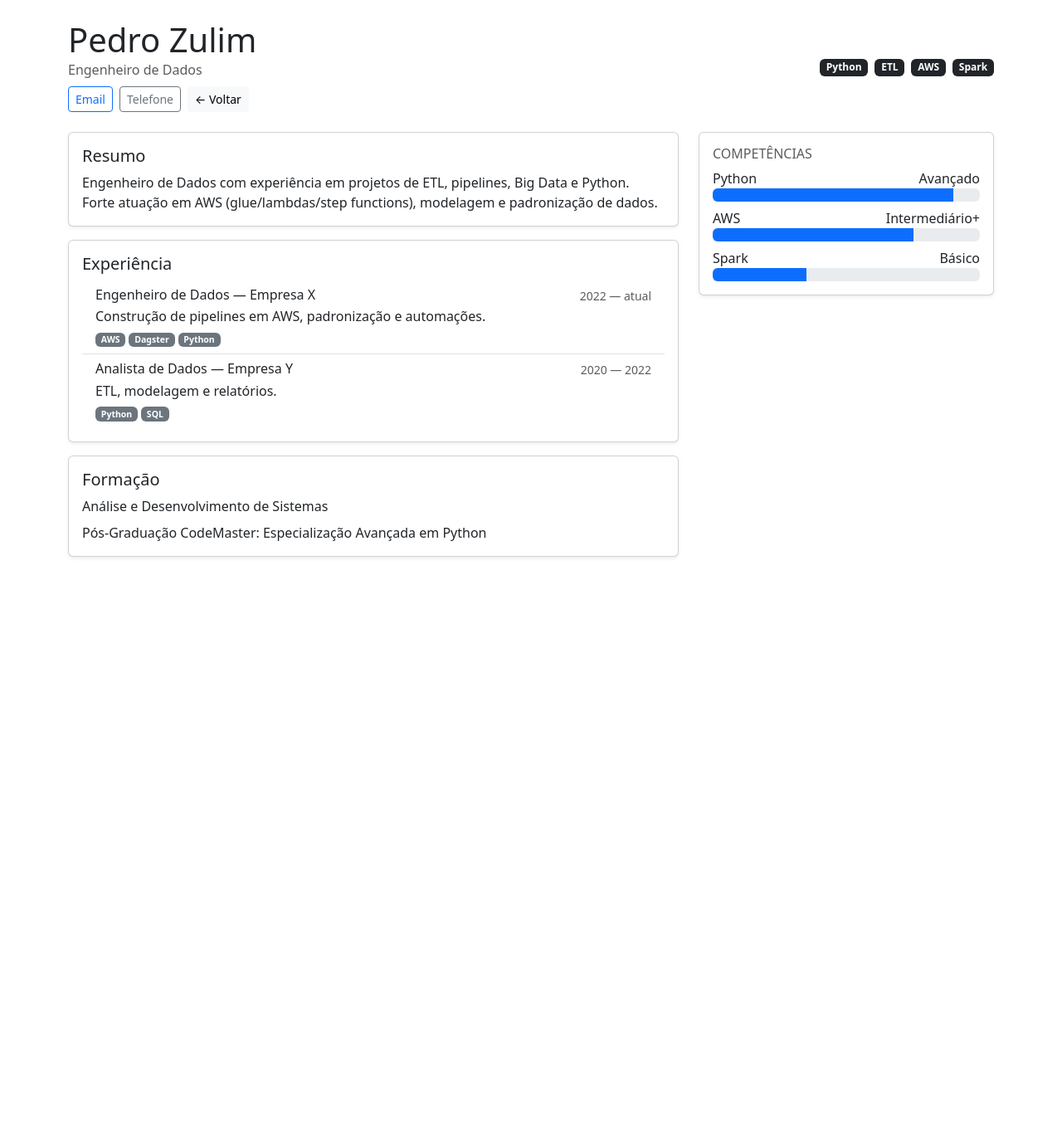
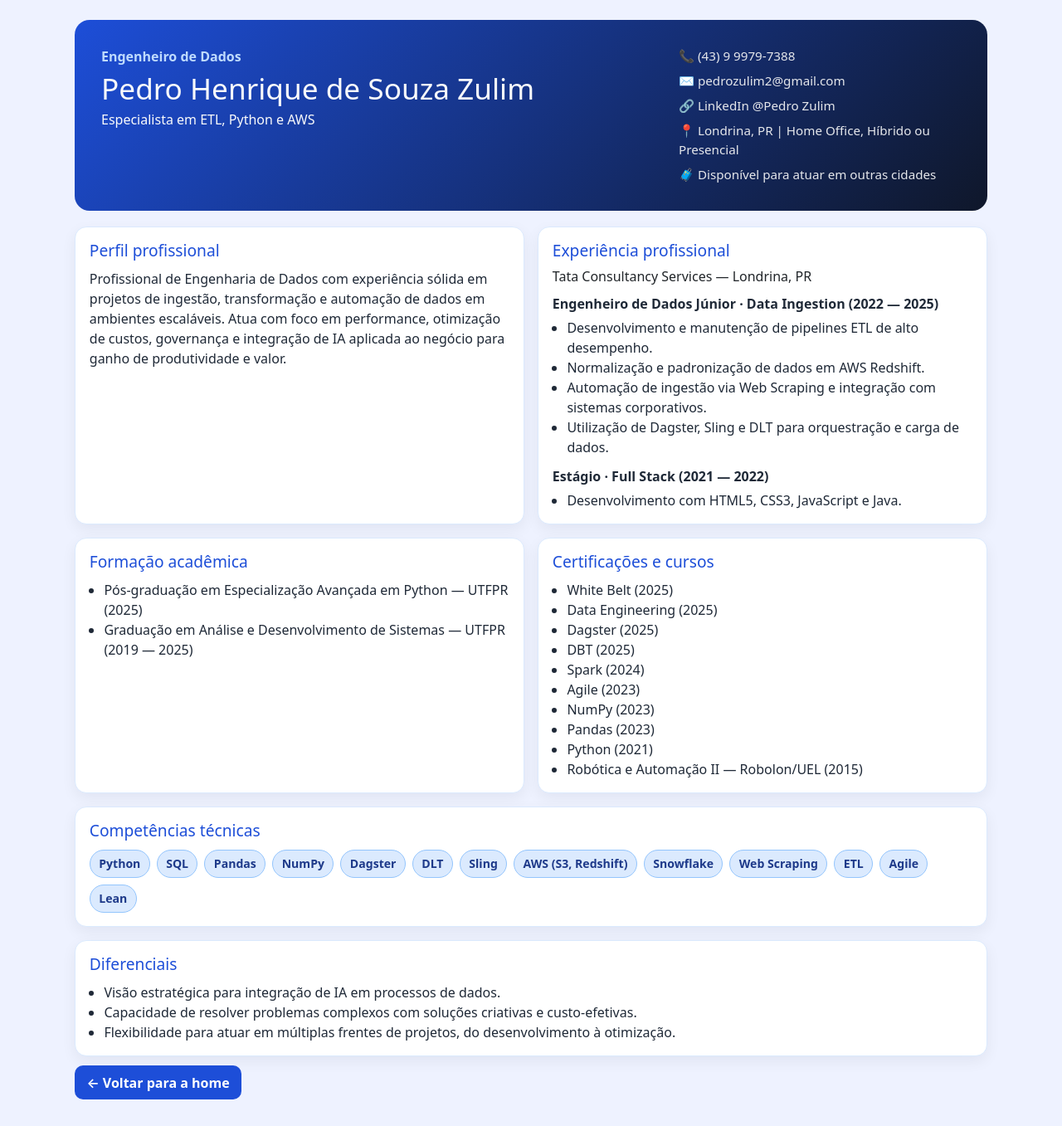
Before and after one commit to PedroZulim/curriculo-portfolio-react, a React (Vite) app: page /#/PedroZulim in a window 1280 px wide. Shown: the whole page at 83% size. Before the commit the page ends 800 px from the top, so only its background shows below. Built offline with nearby package versions, Linux system fonts and the light colour scheme.

Commit message:
feat: moderniza portfolio e atualiza currículo do Pedro

```diff
--- a/src/App.jsx
+++ b/src/App.jsx
@@ -1,7 +1,7 @@
 import { HashRouter as Router, Routes, Route } from "react-router-dom";
 import Home from "./pages/Home";
-import Curriculo1 from "./pages/CurriculoPedro";
-import Curriculo2 from "./pages/CurriculoAna";
+import CurriculoPedro from "./pages/CurriculoPedro";
+import CurriculoAna from "./pages/CurriculoAna";
 import "bootstrap/dist/css/bootstrap.min.css";
 
 function App() {
@@ -9,8 +9,8 @@ function App() {
     <Router>
       <Routes>
         <Route path="/" element={<Home />} />
-        <Route path="/PedroZulim" element={<Curriculo1 />} />
-        <Route path="/AnaJulia" element={<Curriculo2 />} />
+        <Route path="/PedroZulim" element={<CurriculoPedro />} />
+        <Route path="/AnaJulia" element={<CurriculoAna />} />
       </Routes>
     </Router>
   );
--- a/src/pages/CurriculoAna.jsx
+++ b/src/pages/CurriculoAna.jsx
@@ -1,7 +1,7 @@
 import { Link } from "react-router-dom";
 import "../styles/CurriculoAna.css";
 
-function Curriculo1() {
+function CurriculoAna() {
   return (
     <main className="ana-julia-page container py-4">
       {/* Cabeçalho */}
@@ -123,4 +123,4 @@ function Curriculo1() {
   );
 }
 
-export default Curriculo1;
+export default CurriculoAna;
--- a/src/pages/CurriculoPedro.jsx
+++ b/src/pages/CurriculoPedro.jsx
@@ -1,129 +1,136 @@
 import { Link } from "react-router-dom";
+import "../styles/CurriculoPedro.css";
 
-function Curriculo1() {
+function CurriculoPedro() {
+  const competencias = [
+    "Python",
+    "SQL",
+    "Pandas",
+    "NumPy",
+    "Dagster",
+    "DLT",
+    "Sling",
+    "AWS (S3, Redshift)",
+    "Snowflake",
+    "Web Scraping",
+    "ETL",
+    "Agile",
+    "Lean",
+  ];
+
   return (
-    <main className="container py-4">
-      {/* Header */}
-      <section className="row g-4 align-items-center mb-4">
-        <div className="col-12 col-md-8">
-          <h1 className="display-6 mb-0">Pedro Zulim</h1>
-          <p className="text-body-secondary mb-2">Engenheiro de Dados</p>
-          <div className="d-flex flex-wrap gap-2">
-            <a href="mailto:pedro@gmail.com" className="btn btn-outline-primary btn-sm">
-              <i className="bi bi-envelope"></i> Email
+    <main className="curriculo-pedro-page">
+      <div className="curriculo-container">
+        <header className="hero-card">
+          <div>
+            <p className="hero-role">Engenheiro de Dados</p>
+            <h1>Pedro Henrique de Souza Zulim</h1>
+            <p className="hero-subtitle">Especialista em ETL, Python e AWS</p>
+          </div>
+          <div className="hero-contact">
+            <a href="tel:+554399797388">📞 (43) 9 9979-7388</a>
+            <a href="mailto:pedrozulim2@gmail.com">✉️ pedrozulim2@gmail.com</a>
+            <a
+              href="https://www.linkedin.com/in/pedro-zulim"
+              target="_blank"
+              rel="noreferrer"
+            >
+              🔗 LinkedIn @Pedro Zulim
             </a>
-            <a href="tel:+559999999999" className="btn btn-outline-secondary btn-sm">
-              <i className="bi bi-telephone"></i> Telefone
-            </a>
-            <Link to="/" className="btn btn-light btn-sm">
-              ← Voltar
-            </Link>
+            <p>📍 Londrina, PR | Home Office, Híbrido ou Presencial</p>
+            <p>🧳 Disponível para atuar em outras cidades</p>
           </div>
+        </header>
+
+        <section className="content-grid">
+          <article className="content-card">
+            <h2>Perfil profissional</h2>
+            <p>
+              Profissional de Engenharia de Dados com experiência sólida em
+              projetos de ingestão, transformação e automação de dados em
+              ambientes escaláveis. Atua com foco em performance, otimização de
+              custos, governança e integração de IA aplicada ao negócio para
+              ganho de produtividade e valor.
+            </p>
+          </article>
+
+          <article className="content-card">
+            <h2>Experiência profissional</h2>
+            <h3>Tata Consultancy Services — Londrina, PR</h3>
+            <p className="item-title">Engenheiro de Dados Júnior · Data Ingestion (2022 — 2025)</p>
+            <ul>
+              <li>Desenvolvimento e manutenção de pipelines ETL de alto desempenho.</li>
+              <li>Normalização e padronização de dados em AWS Redshift.</li>
+              <li>Automação de ingestão via Web Scraping e integração com sistemas corporativos.</li>
+              <li>Utilização de Dagster, Sling e DLT para orquestração e carga de dados.</li>
+            </ul>
+            <p className="item-title">Estágio · Full Stack (2021 — 2022)</p>
+            <ul>
+              <li>Desenvolvimento com HTML5, CSS3, JavaScript e Java.</li>
+            </ul>
+          </article>
+
+          <article className="content-card">
+            <h2>Formação acadêmica</h2>
+            <ul>
+              <li>Pós-graduação em Especialização Avançada em Python — UTFPR (2025)</li>
+              <li>Graduação em Análise e Desenvolvimento de Sistemas — UTFPR (2019 — 2025)</li>
+            </ul>
+          </article>
+
+          <article className="content-card">
+            <h2>Certificações e cursos</h2>
+            <ul>
+              <li>White Belt (2025)</li>
+              <li>Data Engineering (2025)</li>
+              <li>Dagster (2025)</li>
+              <li>DBT (2025)</li>
+              <li>Spark (2024)</li>
+              <li>Agile (2023)</li>
+              <li>NumPy (2023)</li>
+              <li>Pandas (2023)</li>
+              <li>Python (2021)</li>
+              <li>Robótica e Automação II — Robolon/UEL (2015)</li>
+            </ul>
+          </article>
+
+          <article className="content-card full-width">
+            <h2>Competências técnicas</h2>
+            <div className="skills-list">
+              {competencias.map((competencia) => (
+                <span key={competencia} className="skill-chip">
+                  {competencia}
+                </span>
+              ))}
+            </div>
+          </article>
+
+          <article className="content-card full-width">
+            <h2>Diferenciais</h2>
+            <ul>
+              <li>
+                Visão estratégica para integração de IA em processos de dados.
+              </li>
+              <li>
+                Capacidade de resolver problemas complexos com soluções
+                criativas e custo-efetivas.
+              </li>
+              <li>
+                Flexibilidade para atuar em múltiplas frentes de projetos,
+                do desenvolvimento à otimização.
+              </li>
+            </ul>
+          </article>
+        </section>
+
+        <div className="actions-row">
+          <Link to="/" className="back-button">
+            ← Voltar para a home
+          </Link>
         </div>
-        <div className="col-12 col-md-4 text-md-end">
-          <span className="badge text-bg-dark me-2">Python</span>
-          <span className="badge text-bg-dark me-2">ETL</span>
-          <span className="badge text-bg-dark me-2">AWS</span>
-          <span className="badge text-bg-dark">Spark</span>
-        </div>
-      </section>
-
-      {/* Resumo */}
-      <section className="row g-4">
-        <div className="col-12 col-lg-8">
-          <div className="card shadow-sm">
-            <div className="card-body">
-              <h2 className="h5 card-title">Resumo</h2>
-              <p className="mb-0">
-                Engenheiro de Dados com experiência em projetos de ETL, pipelines, Big Data e Python.
-                Forte atuação em AWS (glue/lambdas/step functions), modelagem e padronização de dados.
-              </p>
-            </div>
-          </div>
-
-          {/* Experiência em timeline responsiva */}
-          <div className="card shadow-sm mt-3">
-            <div className="card-body">
-              <h2 className="h5 card-title">Experiência</h2>
-              <ul className="list-group list-group-flush">
-                <li className="list-group-item">
-                  <div className="d-flex w-100 justify-content-between">
-                    <h3 className="h6 mb-1">Engenheiro de Dados — Empresa X</h3>
-                    <small className="text-body-secondary">2022 — atual</small>
-                  </div>
-                  <p className="mb-1">Construção de pipelines em AWS, padronização e automações.</p>
-                  <div className="small">
-                    <span className="badge text-bg-secondary me-1">AWS</span>
-                    <span className="badge text-bg-secondary me-1">Dagster</span>
-                    <span className="badge text-bg-secondary">Python</span>
-                  </div>
-                </li>
-                <li className="list-group-item">
-                  <div className="d-flex w-100 justify-content-between">
-                    <h3 className="h6 mb-1">Analista de Dados — Empresa Y</h3>
-                    <small className="text-body-secondary">2020 — 2022</small>
-                  </div>
-                  <p className="mb-1">ETL, modelagem e relatórios.</p>
-                  <div className="small">
-                    <span className="badge text-bg-secondary me-1">Python</span>
-                    <span className="badge text-bg-secondary">SQL</span>
-                  </div>
-                </li>
-              </ul>
-            </div>
-          </div>
-
-          {/* Formação */}
-          <div className="card shadow-sm mt-3">
-            <div className="card-body">
-              <h2 className="h5 card-title">Formação</h2>
-              <ul className="list-unstyled mb-0">
-                <li className="mb-2">
-                  <i className="bi bi-mortarboard"></i> Análise e Desenvolvimento de Sistemas
-                </li>
-                <li>
-                  <i className="bi bi-patch-check"></i> Pós-Graduação CodeMaster: Especialização Avançada em Python
-                </li>
-              </ul>
-            </div>
-          </div>
-        </div>
-
-        {/* Lateral com skills & proficiências */}
-        <aside className="col-12 col-lg-4">
-          <div className="card shadow-sm">
-            <div className="card-body">
-              <h2 className="h6 text-uppercase text-body-secondary">Competências</h2>
-              <div className="mb-2">
-                <div className="d-flex justify-content-between">
-                  <span>Python</span><span>Avançado</span>
-                </div>
-                <div className="progress" role="progressbar" aria-label="Python" aria-valuenow="90" aria-valuemin="0" aria-valuemax="100">
-                  <div className="progress-bar" style={{ width: "90%" }}></div>
-                </div>
-              </div>
-              <div className="mb-2">
-                <div className="d-flex justify-content-between">
-                  <span>AWS</span><span>Intermediário+</span>
-                </div>
-                <div className="progress">
-                  <div className="progress-bar" style={{ width: "75%" }}></div>
-                </div>
-              </div>
-              <div className="mb-0">
-                <div className="d-flex justify-content-between">
-                  <span>Spark</span><span>Básico</span>
-                </div>
-                <div className="progress">
-                  <div className="progress-bar" style={{ width: "35%" }}></div>
-                </div>
-              </div>
-            </div>
-          </div>
-        </aside>
-      </section>
+      </div>
     </main>
   );
 }
 
-export default Curriculo1;
+export default CurriculoPedro;
--- a/src/pages/Home.jsx
+++ b/src/pages/Home.jsx
@@ -1,31 +1,41 @@
 import { Link } from "react-router-dom";
-import "../styles/Home.css"
+import "../styles/Home.css";
 
 function Home() {
   return (
-    <body class="home-page text-center">
-      <div class="cover-container d-flex h-100 p-3 mx-auto flex-column">
-        <header class="masthead mb-auto">
-          <div class="inner">
-            <h3 class="masthead-brand">Zulim's Tech</h3>
-            <nav class="nav nav-masthead justify-content-center">
-              <a class="nav-link active" href="#/">Home</a>
-              <a class="nav-link" href="#/PedroZulim">Pedro Zulim</a>
-              <a class="nav-link" href="#/AnaJulia">Ana Julia</a>
-            </nav>
-          </div>
+    <main className="home-page">
+      <div className="home-overlay">
+        <header className="home-header">
+          <p className="home-brand">Zulim&apos;s Tech</p>
+          <h1>Portfólio Profissional</h1>
+          <p className="home-subtitle">
+            Escolha um currículo para visualizar os detalhes de experiência,
+            competências e formação.
+          </p>
         </header>
 
-        <main role="main" class="inner cover">
-          <h1 class="cover-heading">Cover your page.</h1>
-          <p class="lead">Cover is a one-page template for building simple and beautiful home pages. Download, edit the text, and add your own fullscreen background photo to make it your own.</p>
-          <p class="lead">
-            <a href="#" class="btn btn-lg btn-secondary">Learn more</a>
-          </p>
-        </main>
-        <footer class="mastfoot mt-auto"/>
+        <section className="profile-grid" aria-label="Perfis disponíveis">
+          <article className="profile-card">
+            <h2>Pedro Henrique Zulim</h2>
+            <p>Engenheiro de Dados | Especialista em ETL, Python e AWS.</p>
+            <Link to="/PedroZulim" className="profile-link">
+              Ver currículo
+            </Link>
+          </article>
+
+          <article className="profile-card">
+            <h2>Ana Julia</h2>
+            <p>
+              Estagiária de Direito com atuação em áreas Trabalhista,
+              Previdenciária, Civil e Família.
+            </p>
+            <Link to="/AnaJulia" className="profile-link">
+              Ver currículo
+            </Link>
+          </article>
+        </section>
       </div>
-    </body>
+    </main>
   );
 }
 
--- a/src/styles/CurriculoPedro.css
+++ b/src/styles/CurriculoPedro.css
@@ -1,68 +1,138 @@
-/* Estilos gerais */
-.curriculo-pedro body {
-    font-family: Arial, sans-serif;
-    line-height: 1.6;
-    margin: 0;
-    padding: 0;
-    background-color: #f4f4f9;
-    color: #333;
+.curriculo-pedro-page {
+  min-height: 100vh;
+  background: #eef2ff;
+  padding: 1.5rem 1rem 2.5rem;
 }
 
-.curriculo-pedro{
-    background: url('../assets/background-pages.jpg') no-repeat center center fixed;
-    background-size: cover;
+.curriculo-container {
+  width: min(1100px, 100%);
+  margin: 0 auto;
 }
 
-.curriculo-pedro .container {
-    background: rgba(255, 255, 255, 0.85);
-    padding: 2rem;
-    max-width: 800px;
-    margin: 0 auto;
-    border-radius: 8px;
-    box-shadow: 0 4px 6px rgba(0, 0, 0, 0.1);
+.hero-card {
+  border-radius: 18px;
+  background: linear-gradient(135deg, #1d4ed8, #0f172a);
+  color: #f9fafb;
+  padding: clamp(1.2rem, 3vw, 2rem);
+  display: grid;
+  gap: 1rem;
+  grid-template-columns: 2fr 1fr;
 }
 
-.curriculo-pedro h1 {
-    font-size: 2.5rem;
-    color: #2c3e50;
-    margin-bottom: 1rem;
+.hero-role {
+  margin: 0;
+  color: #bfdbfe;
+  font-weight: 600;
 }
 
-.curriculo-pedro h2 {
-    font-size: 1.8rem;
-    color: #34495e;
-    margin-top: 2rem;
-    margin-bottom: 1rem;
-    border-bottom: 2px solid #ecf0f1;
-    padding-bottom: 0.5rem;
+.hero-card h1 {
+  margin: 0.3rem 0;
+  font-size: clamp(1.4rem, 3vw, 2.2rem);
 }
 
-.curriculo-pedro p, li {
-    font-size: 1rem;
-    margin-bottom: 0.5rem;
+.hero-subtitle {
+  margin: 0;
 }
 
-.curriculo-pedro ul {
-    list-style-type: disc;
-    padding-left: 1.5rem;
+.hero-contact {
+  display: grid;
+  align-content: start;
+  gap: 0.45rem;
+  font-size: 0.95rem;
 }
 
-.curriculo-pedro strong {
-    color: #2c3e50;
+.hero-contact a,
+.hero-contact p {
+  color: #e5e7eb;
+  margin: 0;
+  text-decoration: none;
 }
 
-.curriculo-pedro a {
-    color: #3498db;
-    text-decoration: none;
+.content-grid {
+  margin-top: 1.2rem;
+  display: grid;
+  grid-template-columns: repeat(12, 1fr);
+  gap: 1rem;
 }
 
-.curriculo-pedro a:hover {
-    text-decoration: underline;
+.content-card {
+  grid-column: span 6;
+  background: #fff;
+  border: 1px solid #dbeafe;
+  border-radius: 14px;
+  padding: 1rem 1.05rem;
+  box-shadow: 0 6px 18px rgba(15, 23, 42, 0.06);
 }
 
-.curriculo-pedro .back-link {
-    display: inline-block;
-    margin-top: 2rem;
-    color: #e74c3c;
-    font-weight: bold;
+.content-card h2 {
+  margin: 0 0 0.7rem;
+  color: #1d4ed8;
+  font-size: 1.2rem;
 }
+
+.content-card h3 {
+  margin: 0 0 0.4rem;
+  font-size: 1rem;
+}
+
+.content-card p,
+.content-card li {
+  color: #1f2937;
+}
+
+.content-card ul {
+  margin: 0;
+  padding-left: 1.1rem;
+}
+
+.item-title {
+  margin: 0.7rem 0 0.3rem;
+  font-weight: 600;
+}
+
+.full-width {
+  grid-column: 1 / -1;
+}
+
+.skills-list {
+  display: flex;
+  flex-wrap: wrap;
+  gap: 0.5rem;
+}
+
+.skill-chip {
+  background: #dbeafe;
+  border: 1px solid #93c5fd;
+  color: #1e3a8a;
+  font-weight: 600;
+  padding: 0.35rem 0.65rem;
+  border-radius: 999px;
+  font-size: 0.88rem;
+}
+
+.actions-row {
+  margin-top: 1.2rem;
+}
+
+.back-button {
+  text-decoration: none;
+  background: #1d4ed8;
+  color: #fff;
+  font-weight: 600;
+  border-radius: 10px;
+  padding: 0.6rem 0.9rem;
+}
+
+.back-button:hover {
+  background: #1e40af;
+}
+
+@media (max-width: 900px) {
+  .hero-card {
+    grid-template-columns: 1fr;
+  }
+
+  .content-card {
+    grid-column: 1 / -1;
+  }
+}
```
Also changed, not shown: src/styles/Home.css (+73 -50 lines).
